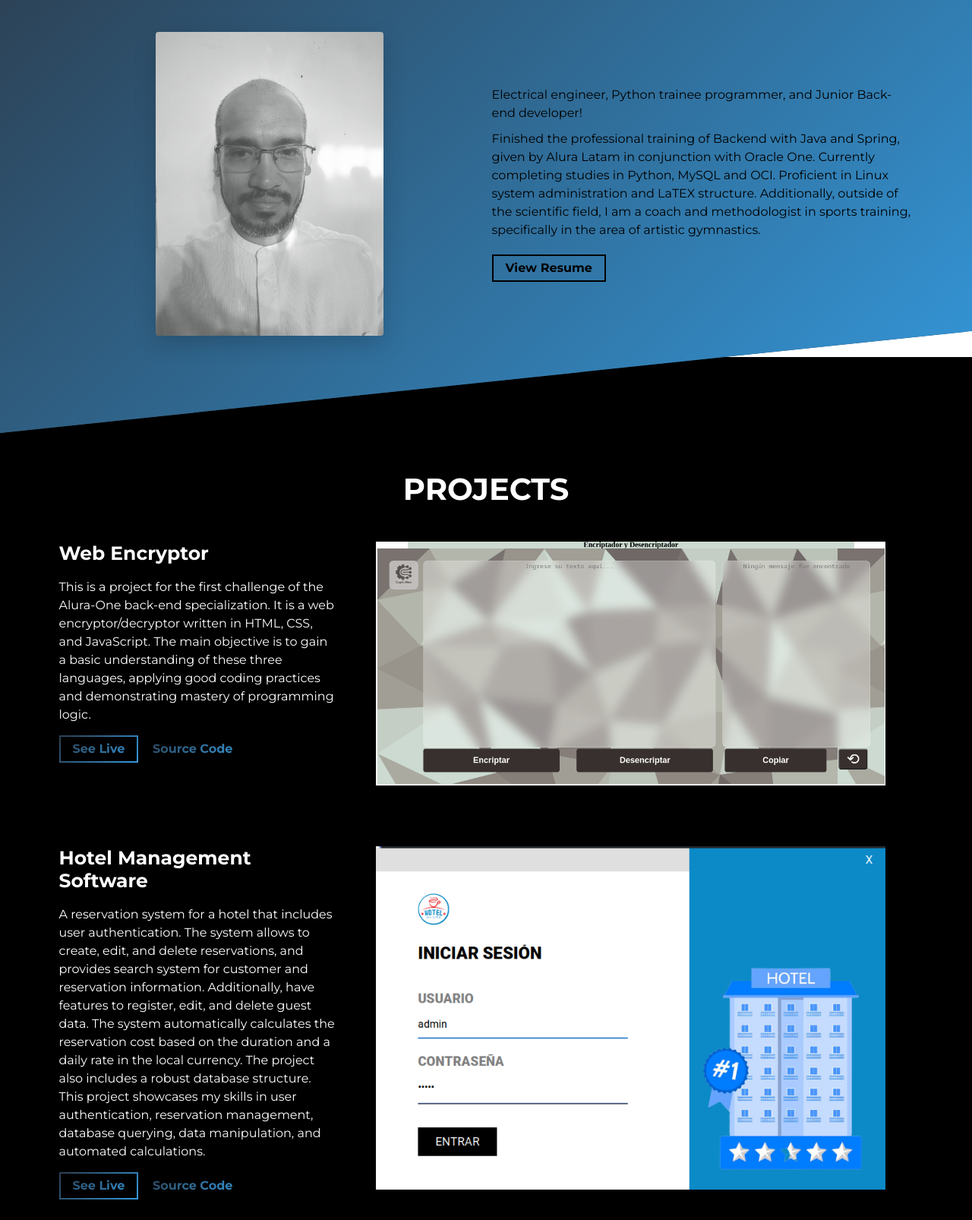
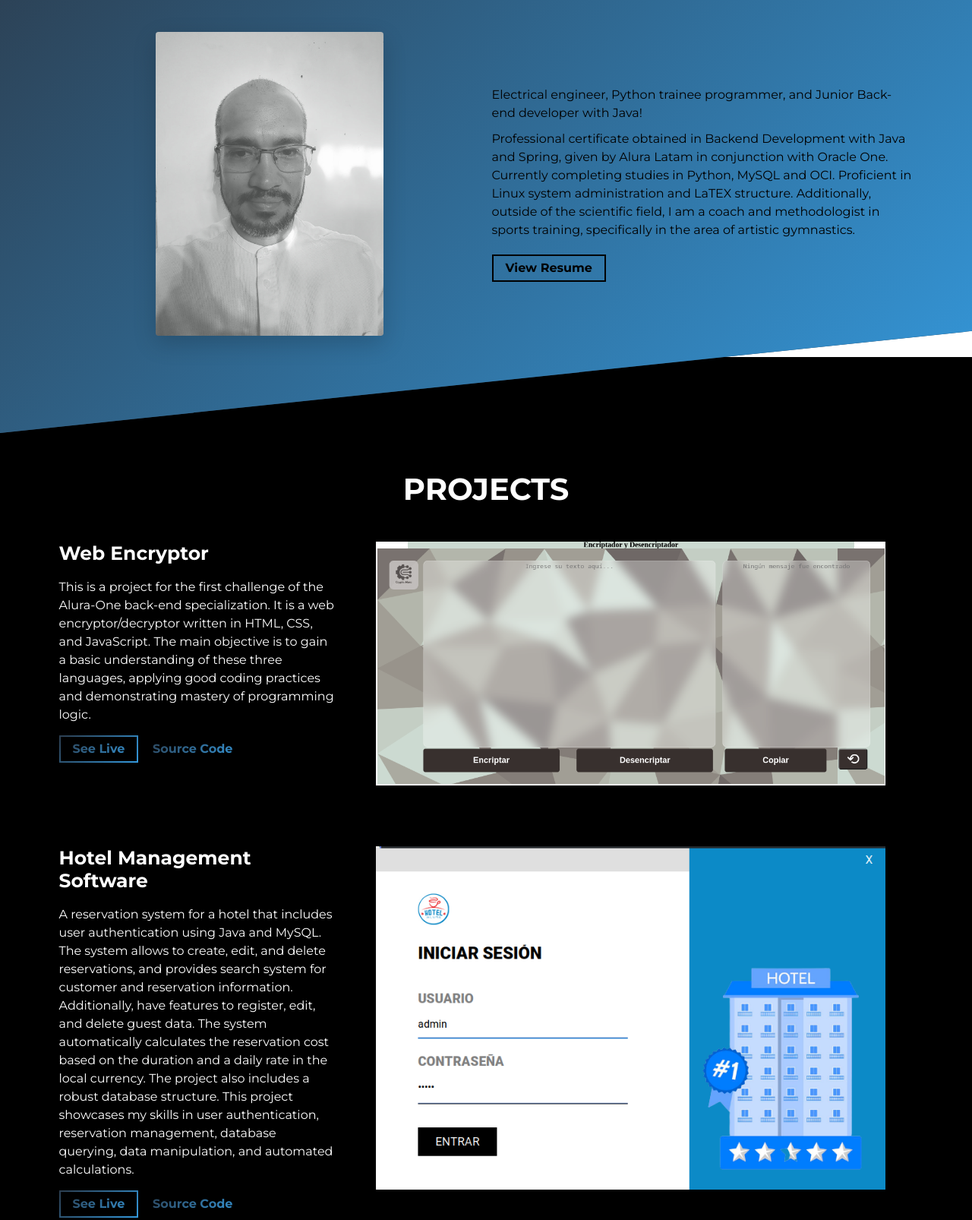
Before and after one commit to cypictronic05/personal-portfolio-2024, a website built with Parcel: page src/index.html in a window 1280 px wide. Shown: the part 901-2507 px from the top of the page at 76% size. Built offline with nearby package versions, Linux system fonts and the light colour scheme.

Commit message:
Fixing info

```diff
--- a/src/index.html
+++ b/src/index.html
@@ -79,11 +79,11 @@
           <div class="col-md-6 col-sm-12">
             <div class="about-wrapper__info load-hidden">
               <p class="about-wrapper__info-text">
-                Electrical engineer, Python trainee programmer, and Junior Back-end developer!
+                Electrical engineer, Python trainee programmer, and Junior Back-end developer with Java!
               </p>
               <p class="about-wrapper__info-text">
 
-                Finished the professional training of Backend with Java and Spring, given by Alura Latam in conjunction with Oracle One.
+                Professional certificate obtained in Backend Development with Java and Spring, given by Alura Latam in conjunction with Oracle One.
 
                 Currently completing studies in Python, MySQL and OCI.
 
@@ -171,7 +171,7 @@
                 <h3 class="project-wrapper__text-title">Hotel Management Software</h3>
                 <div>
                   <p class="mb-4">
-                    A reservation system for a hotel that includes user authentication. The system allows to create, edit, and delete reservations, and provides search system for customer and reservation information. Additionally, have features to register, edit, and delete guest data. The system automatically calculates the reservation cost based on the duration and a daily rate in the local currency. The project also includes a robust database structure. This project showcases my skills in user authentication, reservation management, database querying, data manipulation, and automated calculations.
+                    A reservation system for a hotel that includes user authentication using Java and MySQL. The system allows to create, edit, and delete reservations, and provides search system for customer and reservation information. Additionally, have features to register, edit, and delete guest data. The system automatically calculates the reservation cost based on the duration and a daily rate in the local currency. The project also includes a robust database structure. This project showcases my skills in user authentication, reservation management, database querying, data manipulation, and automated calculations.
                   </p>
                 </div>
                 <a
@@ -221,7 +221,7 @@
                 <h3 class="project-wrapper__text-title">Forum API - RESTful Backend Solution</h3>
                 <div>
                   <p class="mb-4">
-                    Develop a RESTful API using the Spring framework to replicate the functionality of the Alura Forum. The API focuses on topics and enables users to create, read, update, and delete topics. Adhering to RESTful architecture, the API follows best practices, incorporates validation rules, and utilizes a database for data persistence. Showcase your expertise in building RESTful APIs, leveraging Spring features, and implementing efficient data management practices.
+                    Develop a RESTful API using the Spring framework, MySQL and Docker to replicate the functionality of the Alura Forum. The API focuses on topics and enables users to create, read, update, and delete topics. Adhering to RESTful architecture, the API follows best practices, incorporates validation rules, and utilizes a database for data persistence. Showcase your expertise in building RESTful APIs, leveraging Spring features, and implementing efficient data management practices.
                   </p>
                 </div>
                 <a
```
